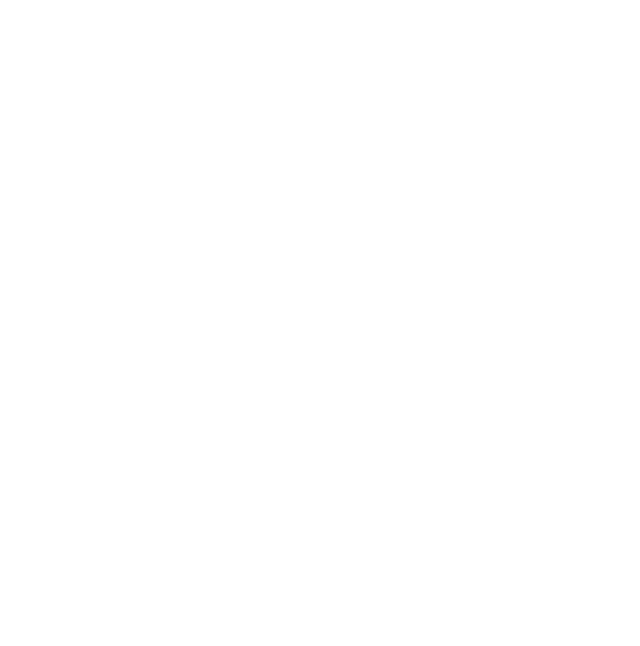
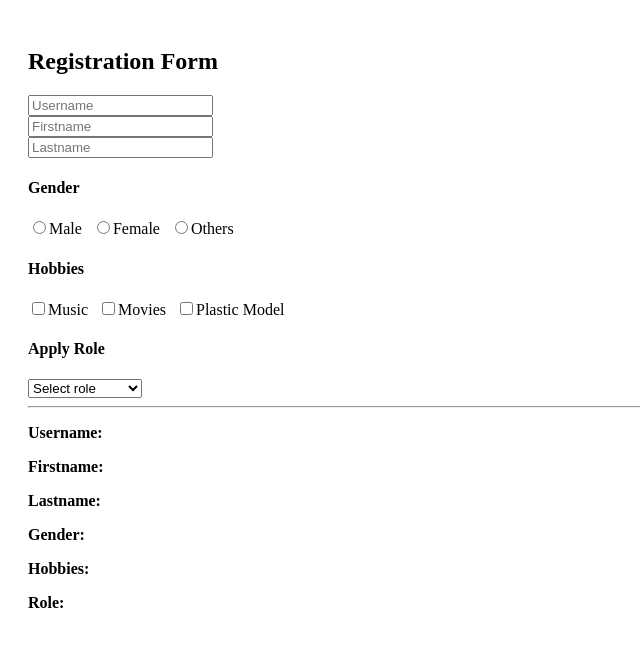
Before and after one commit to Vorameth0/display-input-data, a React (Create React App) app: page / in a window 1280 px wide. Shown: the top 646 px of the page, without its empty margins (0-640 px from the left). Built offline with nearby package versions, Linux system fonts and the light colour scheme.

Commit message:
Final fix: relative paths for GitHub Pages

```diff
--- a/src/App.js
+++ b/src/App.js
@@ -3,7 +3,7 @@
 
 function App() {
   return (
-    <BrowserRouter basename="/display-input-data">
+    <BrowserRouter>
       <Routes>
         <Route path="/" element={<Register />} />
         <Route path="/register" element={<Register />} />
--- a/src/components/Register.jsx
+++ b/src/components/Register.jsx
@@ -45,7 +45,7 @@
 
       <h4>Gender</h4>
       {genders.map(g => (
-        <label key={g.id}>
+        <label key={g.id} style={{ marginRight: "10px" }}>
           <input
             type="radio"
             name="gender"
@@ -58,7 +58,7 @@
 
       <h4>Hobbies</h4>
       {hobbiesList.map(h => (
-        <label key={h.id}>
+        <label key={h.id} style={{ marginRight: "10px" }}>
           <input
             type="checkbox"
             value={h.label}
```
Also changed, not shown: package.json (+4 -13 lines), public/index.html (+2 -11 lines), 1 other file (tests, documents, lock files or other folders).
